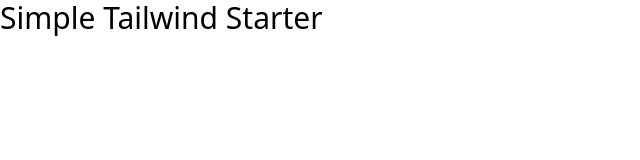
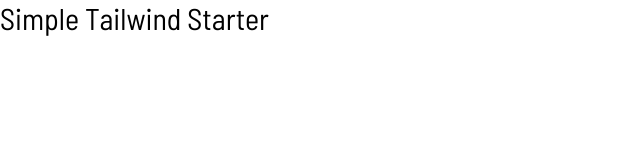
Before and after one commit to YoonCode/testimonial-grid-project, a website: page index.html in a window 1280 px wide. Shown: the whole page, without its empty margins (0-640 px from the left). Drawn offline with Linux system fonts and the light colour scheme.

Commit message:
setup & config done

```diff
--- a/index.html
+++ b/index.html
@@ -4,6 +4,12 @@
     <meta charset="UTF-8" />
     <meta http-equiv="X-UA-Compatible" content="IE=edge" />
     <meta name="viewport" content="width=device-width, initial-scale=1.0" />
+    <link rel="preconnect" href="https://fonts.googleapis.com" />
+    <link rel="preconnect" href="https://fonts.gstatic.com" crossorigin />
+    <link
+      href="https://fonts.googleapis.com/css2?family=Alata&family=Barlow+Semi+Condensed:wght@400;500;600&display=swap"
+      rel="stylesheet"
+    />
     <link rel="stylesheet" href="css/style.css" />
     <title>Simple Tailwind Starter</title>
   </head>
--- a/tailwind.config.js
+++ b/tailwind.config.js
@@ -1,8 +1,18 @@
 /** @type {import('tailwindcss').Config} */
 module.exports = {
   content: ['./*.html'],
+  screens: {
+    sm: '480px',
+    md: '768px',
+    lg: '976px',
+    xl: '1440px',
+  },
   theme: {
-    extend: {},
+    extend: {
+      fontFamily: {
+        sans: ['Barlow Semi Condensed', 'sans-serif'],
+      },
+    },
   },
   plugins: [],
 }
```
Also changed, not shown: css/style.css, 1 other file.
